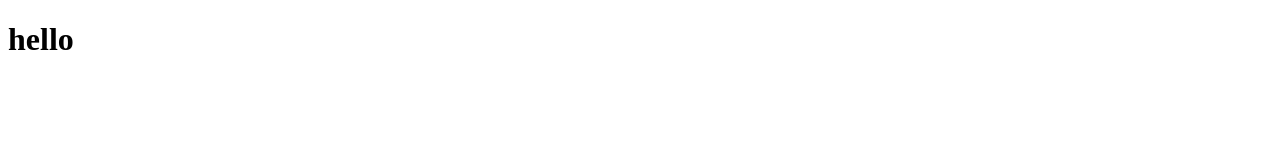
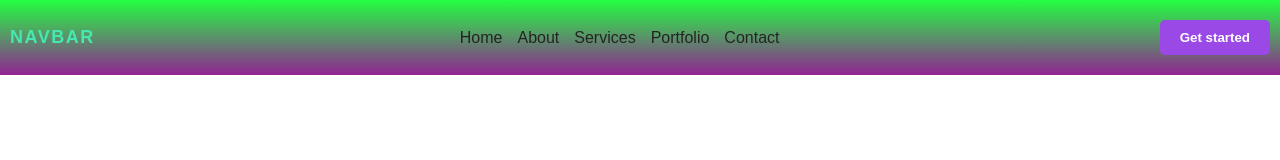
Before and after one commit to Noor-sajjad/html-file, a plain HTML site: page index.html in a window 1280 px wide. Drawn offline with Linux system fonts and the light colour scheme.

Commit message:
added navigation bar

```diff
--- a/index.html
+++ b/index.html
@@ -3,9 +3,74 @@
 <head>
     <meta charset="UTF-8">
     <meta name="viewport" content="width=device-width, initial-scale=1.0">
-    <title>Document</title>
+    <title>Navigation bar</title>
+    <style>
+        *{
+            margin: 0;
+            padding: 0;
+            box-sizing: border-box;
+            font-family: Arial, Helvetica, sans-serif;
+        }
+        header{
+            width: 100%;
+            height: 75px;
+            display: flex;
+            justify-content: space-between;
+            align-items: center;
+            padding: 30px 10px;
+            background-image: linear-gradient(rgb(0, 255, 34), purple);
+            opacity: 0.86;
+        }
+        .logo{
+            font-size: large;
+            font-weight: bold;
+            color: rgb(43, 226, 165);
+            letter-spacing: 1.5px;
+            cursor: pointer;
+            text-transform: uppercase;
+        }
+        nav ul {
+            display: flex;
+            list-style: none;
+        }
+        nav ul li {
+            margin-right: 15px;
+        }
+        nav ul li a {
+            text-decoration: none;
+            color: #000;
+            font-weight: 500;
+        }
+        button {
+            padding: 10px 20px;
+            background-color: blueviolet;
+            color: white;
+            border: none;
+            cursor: pointer;
+            border-radius: 5px;
+            font-weight: bold;
+        }
+        button a {
+            text-decoration: none;
+            color: white;
+        }
+    </style>
 </head>
 <body>
-    <h1>hello</h1>
+    <header>
+        <div class="logo">
+            <p>Navbar</p>
+        </div>
+        <nav>
+            <ul>
+                <li><a href="#">Home</a></li>
+                <li><a href="#">About</a></li>
+                <li><a href="#">Services</a></li>
+                <li><a href="#">Portfolio</a></li>
+                <li><a href="#">Contact</a></li>
+            </ul>
+        </nav>
+        <button><a href="#">Get started</a></button>
+    </header>
 </body>
 </html>
```
